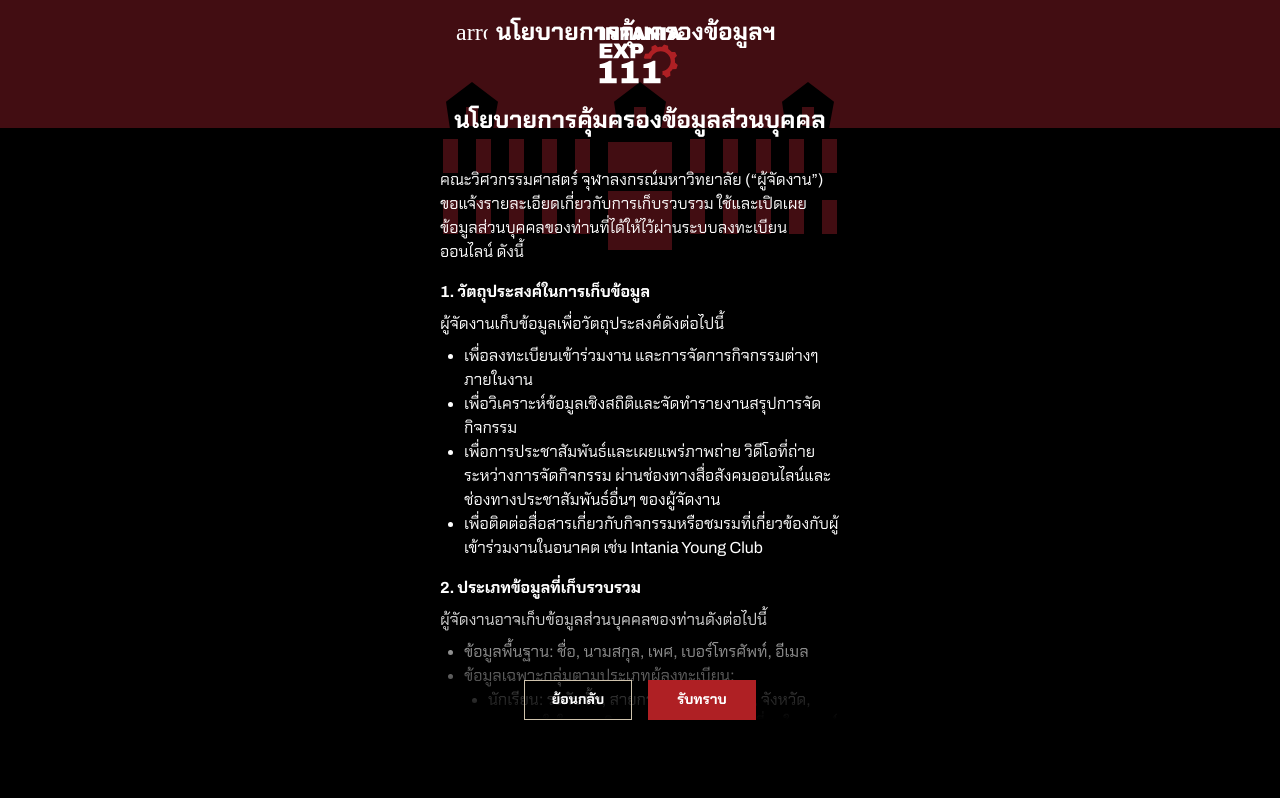
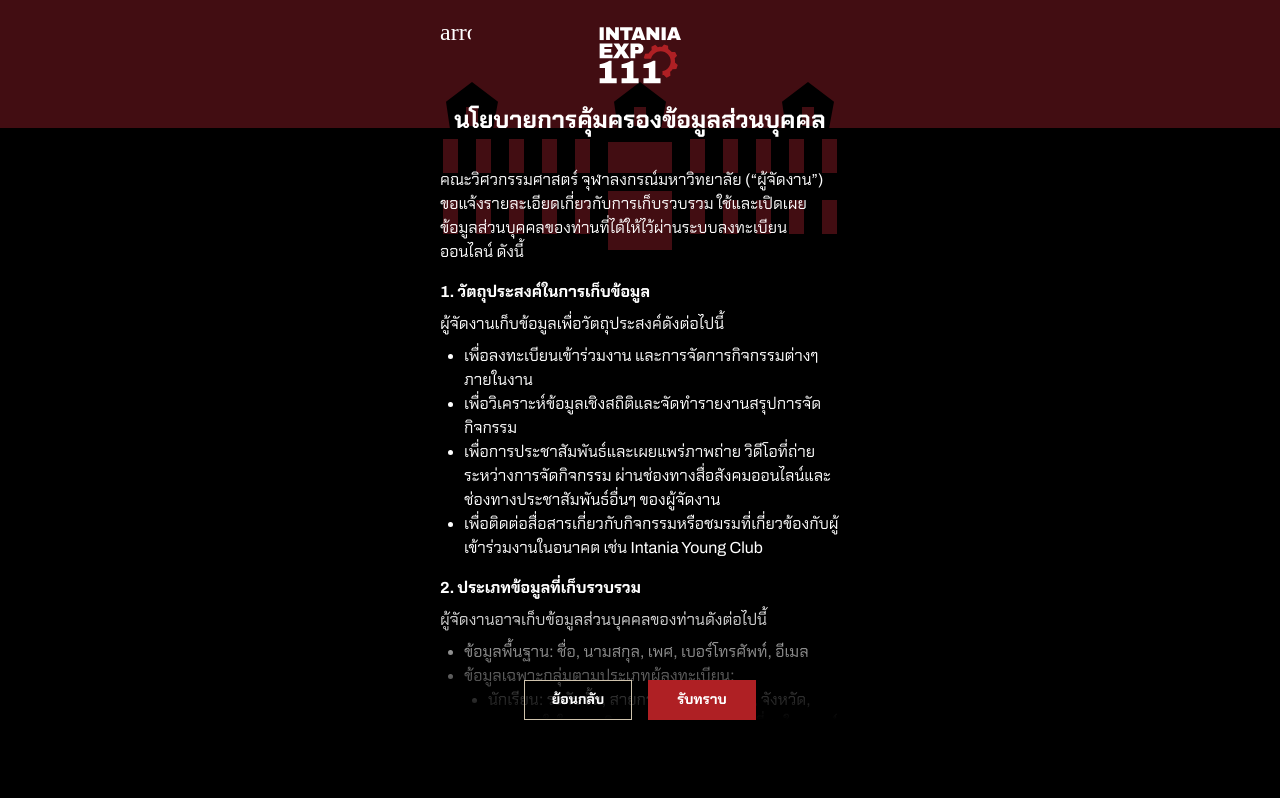
Before and after one commit to esc-chula/intania-expo-2025, a Next.js app: page /terms in a window 1280 px wide. Shown: the top 798 px of the page. Built offline with nearby package versions, Linux system fonts and the light colour scheme.

Commit message:
feat: on scroll TopAppBar

```diff
--- a/app/components/TopAppBar.tsx
+++ b/app/components/TopAppBar.tsx
@@ -1,28 +1,44 @@
+"use client";
+
 import cn from "@/lib/helpers/cn";
 import { StyleableFC } from "@/lib/types/misc";
+import { useState, useEffect } from "react";
 
 /**
  * Top App Bar displays the page name, a back button to navigate up, and related
  * actions.
  *
  * @param children The name of the page.
- * @param appearance Whether the background is fully filled or fading scrim.
+ * @param appearance Whether the background is fully filled, a scrim, or transaparent until scrolled.
  */
 const TopAppBar: StyleableFC<{
   children: React.ReactNode;
-  appearance?: "filled" | "scrim";
-}> = ({ children, appearance = "filled", className, style }) => (
+  appearance?: "filled" | "scrim" | "minimal";
+}> = ({ children, appearance = "filled", className, style }) => {
+  const [scrolled, setScrolled] = useState(false);
+  useEffect(() => {
+    const handleScroll = () => setScrolled(window.scrollY > 0);
+    window.addEventListener("scroll", handleScroll);
+    return () => window.removeEventListener("scroll", handleScroll);
+  }, []);
+
+  return (
     <header
       className={cn(
-      `iex-top-app-bar text-headline-sm leading-headline-sm fixed top-0 flex
-      h-16 w-screen max-w-108 items-center gap-2 px-2 text-white [&_h1]:grow
-      [&_h1]:truncate [&_h1]:font-bold`,
+        `iex-top-app-bar text-headline-sm leading-headline-sm fixed top-0
+        bottom-auto flex h-16 w-screen max-w-108 -translate-x-4 items-center
+        gap-2 px-2 text-white border-b-1 transition-colors [&_h1]:grow
+        [&_h1]:truncate [&_h1]:font-bold [&_h1]:transition-opacity`,
         {
           filled: `bg-dark-red`,
-        scrim: `*:z-10 before:absolute before:inset-0 before:h-30
+          scrim: scrolled
+            ? `bg-dark-red`
+            : `*:z-10 before:absolute before:inset-0 before:h-30
               before:bg-gradient-to-b before:from-black before:to-transparent
               before:content-['']`,
+          minimal: scrolled ? `bg-dark-red` : `[&_h1]:opacity-0`,
         }[appearance],
+        scrolled ? `border-black` : `border-transparent`,
         className,
       )}
       style={style}
@@ -30,5 +46,6 @@ const TopAppBar: StyleableFC<{
       {children}
     </header>
   );
+};
 
 export default TopAppBar;
```
Lines whose indentation alone changed are shown as unchanged.
